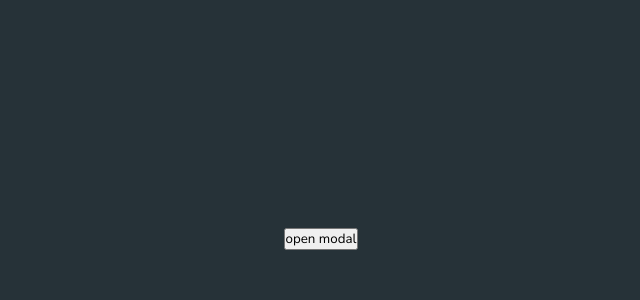
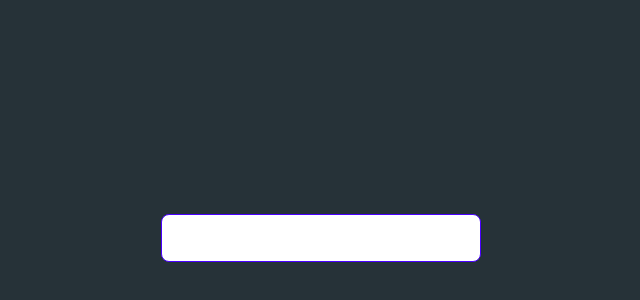
Before and after one commit to Adriann77/GPTQuizBuilder, a React (Vite) app: page / in a window 1280 px wide. Shown: the part 162-462 px from the top of the page, without its empty margins (319-959 px from the left). Built offline with nearby package versions, Linux system fonts and the light colour scheme.

Commit message:
configure daisyUI, cant do more cause of hackathon

```diff
--- a/package.json
+++ b/package.json
@@ -22,6 +22,8 @@
 		"@typescript-eslint/parser": "^7.0.2",
 		"@vitejs/plugin-react": "^4.2.1",
 		"daisyui": "^4.7.3",
+		"autoprefixer": "^10",
+		"tailwindcss": "^3",
 		"eslint": "^8.56.0",
 		"eslint-plugin-react-hooks": "^4.6.0",
 		"eslint-plugin-react-refresh": "^0.4.5",
--- /dev/null
+++ b/postcss.config.cjs
@@ -0,0 +1,3 @@
+module.exports = {
+	plugins: [require('tailwindcss'), require('autoprefixer')],
+};
--- /dev/null
+++ b/src/App.css
@@ -0,0 +1,3 @@
+@tailwind base;
+@tailwind components;
+@tailwind utilities;
--- a/src/components/DaisyTest.tsx
+++ b/src/components/DaisyTest.tsx
@@ -1,26 +1,13 @@
 export const DaisyTest = () => {
 	return (
-		<div>
-			{/* Open the modal using document.getElementById('ID').showModal() method */}
-			<button
-				className='btn'
-				onClick={() => document.getElementById('my_modal_1').showModal()}>
-				open modal
-			</button>
-			<dialog
-				id='my_modal_1'
-				className='modal'>
-				<div className='modal-box'>
-					<h3 className='font-bold text-lg'>Hello!</h3>
-					<p className='py-4'>Press ESC key or click the button below to close</p>
-					<div className='modal-action'>
-						<form method='dialog'>
-							{/* if there is a button in form, it will close the modal */}
-							<button className='btn'>Close</button>
-						</form>
-					</div>
-				</div>
-			</dialog>
-		</div>
+		<select
+			defaultValue={'What is the best TV show?'}
+			className='select select-primary w-full max-w-xs'>
+			<option disabled>What is the best TV show?</option>
+			<option>Game of Thrones</option>
+			<option>Lost</option>
+			<option>Breaking Bad</option>
+			<option>Walking Dead</option>
+		</select>
 	);
 };
--- a/src/main.tsx
+++ b/src/main.tsx
@@ -1,5 +1,6 @@
 import './styles/theme.scss';
 import './styles/globals.scss';
+import './App.css'
 
 
 import React from 'react';
--- a/tailwind.config.js
+++ b/tailwind.config.js
@@ -1,7 +1,4 @@
-export default {
-	content: ['./index.html', './src/**/*.{js,ts,jsx,tsx}'],
-	theme: {
-		extend: {},
-	},
+module.exports = {
+	content: ['./src/**/*.{js,ts,jsx,tsx}'],
 	plugins: [require('daisyui')],
 };
```
Also changed, not shown: 1 other file (tests, documents, lock files or other folders).
